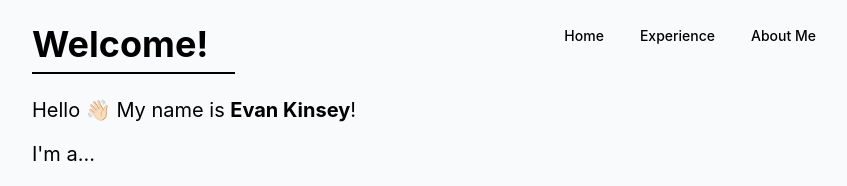
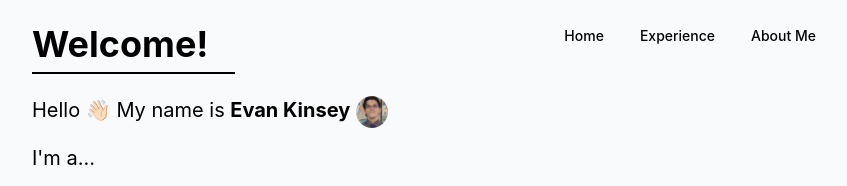
Before and after one commit to evankins/portfolio-next, a Next.js app in the folder app/: page / in a window 1280 px wide. Shown: the top 186 px of the page, without its empty margins (208-1055 px from the left). Built offline with nearby package versions, Linux system fonts and the light colour scheme.

Commit message:
image of me!

```diff
--- a/app/src/app/page.tsx
+++ b/app/src/app/page.tsx
@@ -2,6 +2,7 @@ import { ShadCnNavigationMenuDesktop } from "@/app/ShadCnNavigationMenuDesktop"
 import { ShadCnNavigationMenuMobile } from "./ShadCnNavigationMenuMobile";
 import './globals.css'
 import './animations.css'
+import Image from 'next/image'
 
 
 export default function Home() {
@@ -26,7 +27,12 @@ export default function Home() {
 
         <div className="fade-up-fast">
           <p className="my-4">
-            Hello 👋🏻 My name is <b>Evan Kinsey</b>!
+            Hello 👋🏻 My name is <b>Evan Kinsey</b> <Image
+              src="/evan-kinsey-img.PNG" alt="Evan Kinsey"
+              width={100}
+              height={100}
+              className="inline-block w-8 h-8 rounded-full mr-2"
+              />
           </p>
 
           <p className="my-4">
```
Also changed, not shown: app/public/evan-kinsey-img.PNG (added).
